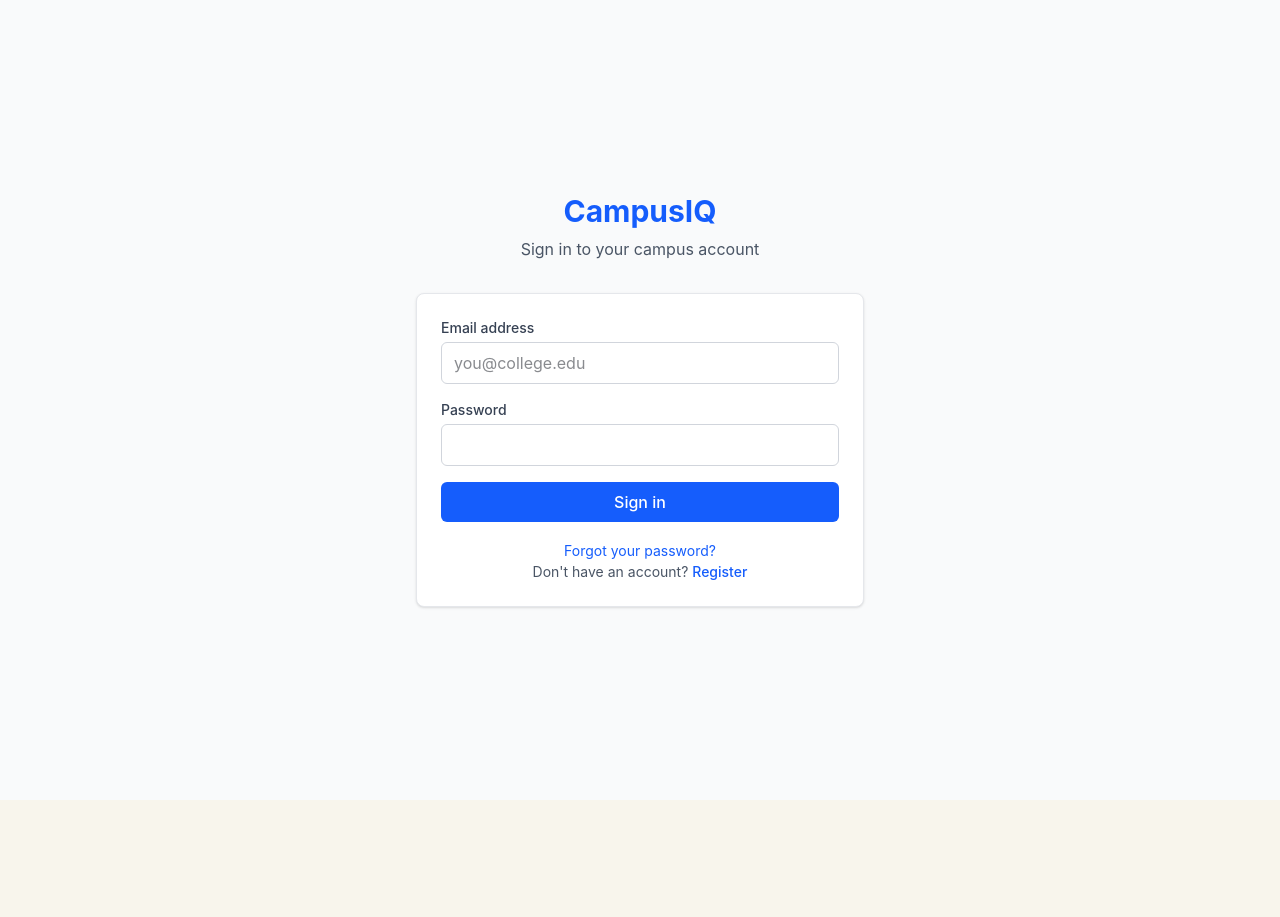
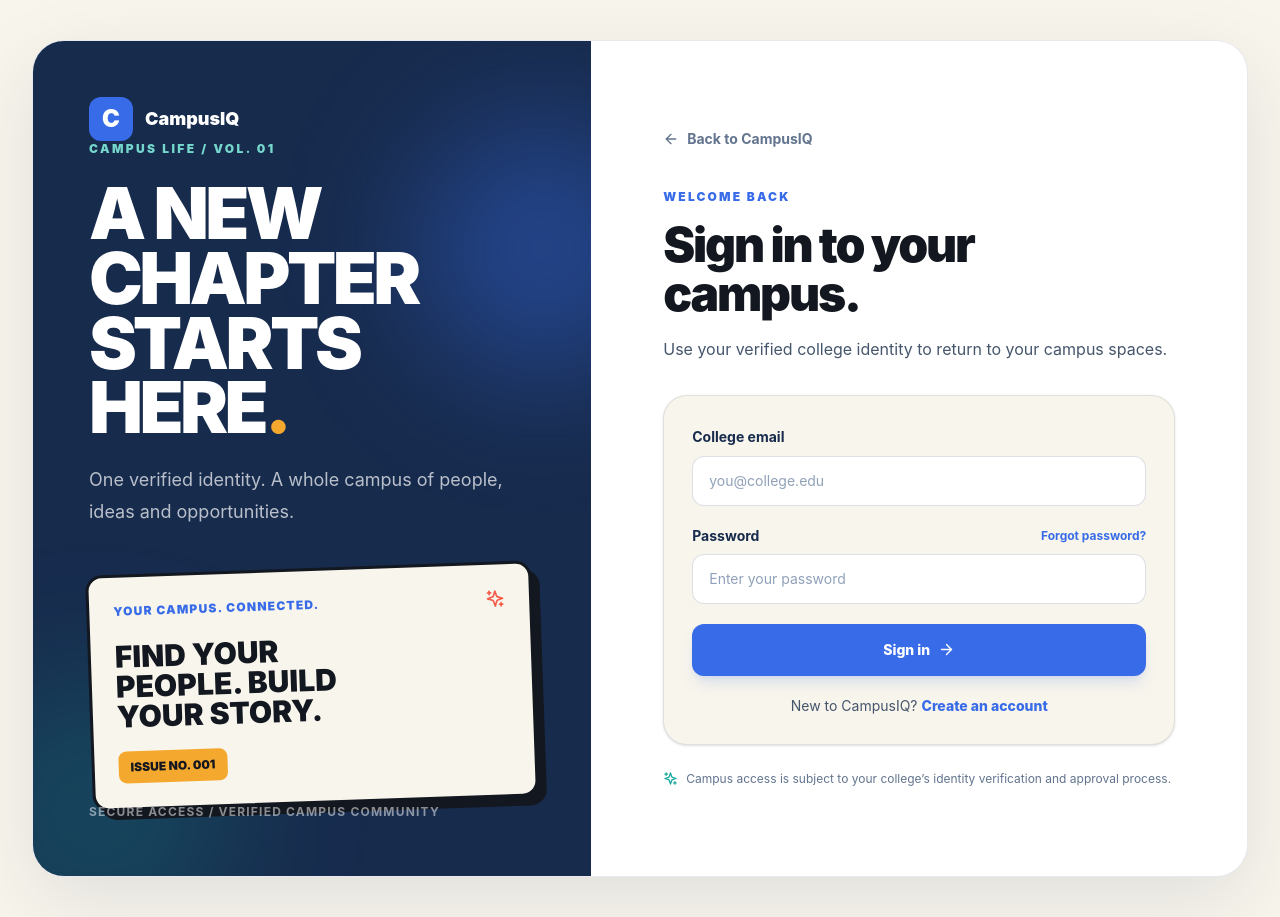
Before and after one commit to animewar3000-dot/Pr_clg_1, a React (Vite) app: page /auth/login in a window 1280 px wide. Before the commit the page ends 800 px from the top, so only its background shows below. Built offline with nearby package versions, Linux system fonts and the light colour scheme; no server answers.

Commit message:
Redesign sign-in page in CampusIQ visual system

```diff
--- a/src/pages/auth/LoginPage.tsx
+++ b/src/pages/auth/LoginPage.tsx
@@ -4,9 +4,12 @@ import { useForm } from 'react-hook-form';
 import { zodResolver } from '@hookform/resolvers/zod';
 import { loginSchema } from '../../lib/validations';
 import { useAuth } from '../../contexts/AuthContext';
+import { AuthLayout, AuthSubmitLabel } from '../../components/AuthLayout';
 import type { z } from 'zod';
 
 type LoginFormData = z.infer<typeof loginSchema>;
+
+const fieldClass = "mt-2 w-full rounded-xl border border-[#172B4D]/15 bg-white px-4 py-3.5 text-sm text-[#13171F] outline-none transition placeholder:text-slate-400 focus:border-[#386BE8] focus:ring-4 focus:ring-[#386BE8]/10";
 
 export function LoginPage() {
   const { signIn, error: authError } = useAuth();
@@ -23,81 +26,34 @@ export function LoginPage() {
       await signIn(data.email, data.password);
       navigate('/dashboard');
     } catch {
-      // Error is handled by auth context
+      // Authentication errors are displayed by AuthContext.
     } finally {
       setIsLoading(false);
     }
   };
 
   return (
-    <div className="min-h-screen flex items-center justify-center bg-gray-50 px-4">
-      <div className="max-w-md w-full">
-        <div className="text-center mb-8">
-          <h1 className="text-3xl font-bold text-blue-600">CampusIQ</h1>
-          <p className="mt-2 text-gray-600">Sign in to your campus account</p>
+    <AuthLayout eyebrow="WELCOME BACK" title="Sign in to your campus." description="Use your verified college identity to return to your campus spaces.">
+      <form onSubmit={handleSubmit(onSubmit)} className="space-y-5" noValidate>
+        {authError && <div role="alert" className="rounded-xl border border-red-200 bg-red-50 px-4 py-3 text-sm text-red-700">{authError}</div>}
+        <div>
+          <label htmlFor="email" className="text-sm font-bold text-[#172B4D]">College email</label>
+          <input id="email" type="email" autoComplete="username" {...register('email')} className={fieldClass} placeholder="you@college.edu" aria-invalid={Boolean(errors.email)} aria-describedby={errors.email ? 'email-error' : undefined} />
+          {errors.email && <p id="email-error" role="alert" className="mt-2 text-xs font-semibold text-red-600">{errors.email.message}</p>}
         </div>
-
-        <div className="bg-white rounded-lg shadow-sm border border-gray-200 p-6">
-          <form onSubmit={handleSubmit(onSubmit)} className="space-y-4">
-            {authError && (
-              <div className="bg-red-50 border border-red-200 text-red-700 px-4 py-3 rounded text-sm">
-                {authError}
-              </div>
-            )}
-
-            <div>
-              <label htmlFor="email" className="block text-sm font-medium text-gray-700 mb-1">
-                Email address
-              </label>
-              <input
-                id="email"
-                type="email"
-                {...register('email')}
-                className="w-full px-3 py-2 border border-gray-300 rounded-md focus:outline-none focus:ring-2 focus:ring-blue-500 focus:border-transparent"
-                placeholder="you@college.edu"
-              />
-              {errors.email && (
-                <p className="mt-1 text-sm text-red-600">{errors.email.message}</p>
-              )}
-            </div>
-
-            <div>
-              <label htmlFor="password" className="block text-sm font-medium text-gray-700 mb-1">
-                Password
-              </label>
-              <input
-                id="password"
-                type="password"
-                {...register('password')}
-                className="w-full px-3 py-2 border border-gray-300 rounded-md focus:outline-none focus:ring-2 focus:ring-blue-500 focus:border-transparent"
-              />
-              {errors.password && (
-                <p className="mt-1 text-sm text-red-600">{errors.password.message}</p>
-              )}
-            </div>
-
-            <button
-              type="submit"
-              disabled={isLoading}
-              className="w-full bg-blue-600 text-white py-2 px-4 rounded-md hover:bg-blue-700 disabled:opacity-50 disabled:cursor-not-allowed font-medium"
-            >
-              {isLoading ? 'Signing in...' : 'Sign in'}
-            </button>
-          </form>
-
-          <div className="mt-4 text-center space-y-2">
-            <Link to="/auth/forgot-password" className="text-sm text-blue-600 hover:text-blue-700">
-              Forgot your password?
-            </Link>
-            <p className="text-sm text-gray-600">
-              Don't have an account?{' '}
-              <Link to="/auth/register" className="text-blue-600 hover:text-blue-700 font-medium">
-                Register
-              </Link>
-            </p>
+        <div>
+          <div className="flex items-center justify-between gap-3">
+            <label htmlFor="password" className="text-sm font-bold text-[#172B4D]">Password</label>
+            <Link to="/auth/forgot-password" className="text-xs font-bold text-[#386BE8] hover:underline">Forgot password?</Link>
           </div>
+          <input id="password" type="password" autoComplete="current-password" {...register('password')} className={fieldClass} placeholder="Enter your password" aria-invalid={Boolean(errors.password)} aria-describedby={errors.password ? 'password-error' : undefined} />
+          {errors.password && <p id="password-error" role="alert" className="mt-2 text-xs font-semibold text-red-600">{errors.password.message}</p>}
         </div>
-      </div>
-    </div>
+        <button type="submit" disabled={isLoading} className="inline-flex min-h-13 w-full items-center justify-center rounded-xl bg-[#386BE8] px-5 py-3.5 text-sm font-extrabold text-white shadow-lg shadow-[#386BE8]/15 transition hover:-translate-y-0.5 hover:bg-[#2859CB] disabled:cursor-not-allowed disabled:opacity-60">
+          <AuthSubmitLabel loading={isLoading}>Sign in</AuthSubmitLabel>
+        </button>
+        <p className="text-center text-sm text-slate-600">New to CampusIQ? <Link to="/auth/register" className="font-extrabold text-[#386BE8] hover:underline">Create an account</Link></p>
+      </form>
+    </AuthLayout>
   );
 }
```
